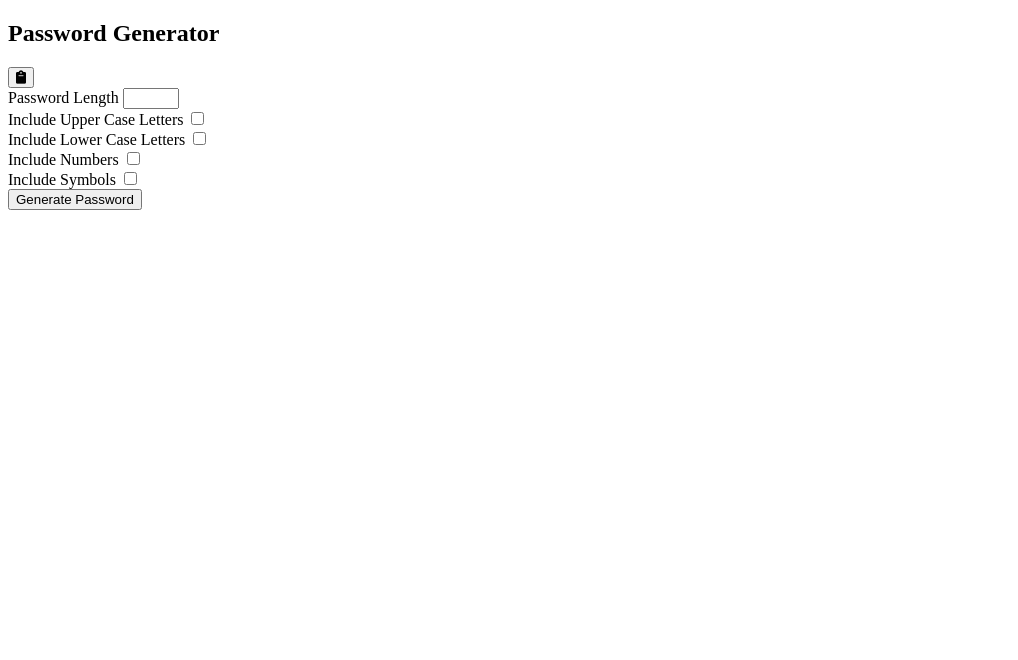
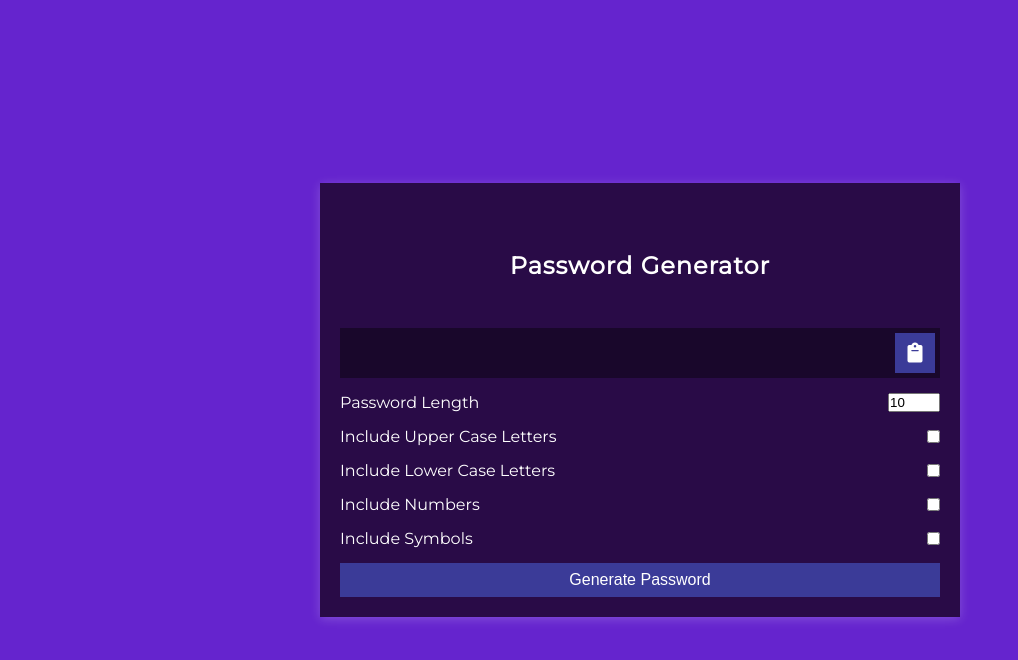
Before and after one commit to dhairyaj/EasyPass, a plain HTML site: page passgen.html in a window 1280 px wide. Shown: the whole page, without its empty margins (0-1018 px from the left). Drawn offline with Linux system fonts and the light colour scheme.

Commit message:
Add Styles for Password Generator

```diff
--- a/passgen.html
+++ b/passgen.html
@@ -9,6 +9,9 @@
     <link rel="stylesheet" href="https://cdnjs.cloudflare.com/ajax/libs/font-awesome/6.1.1/css/all.min.css"
         integrity="sha512-KfkfwYDsLkIlwQp6LFnl8zNdLGxu9YAA1QvwINks4PhcElQSvqcyVLLD9aMhXd13uQjoXtEKNosOWaZqXgel0g=="
         crossorigin="anonymous" referrerpolicy="no-referrer" />
+
+    <!--Custom CSS-->
+    <link rel="stylesheet" href="styles.css">
 
     <title>EasyPass - Password Generator</title>
 </head>
@@ -22,23 +25,23 @@
             </button>
         </div>
         <div class="pw-gen-options">
-            <div class="pn-gen-option">
+            <div class="pw-gen-option">
                 <label for="numberofcharacters">Password Length</label>
-                <input type="number" id="numberofcharacters" min="4" max="20">
+                <input type="number" id="numberofcharacters" min="4" max="30" value="10">
             </div>
-            <div class="pn-gen-option">
+            <div class="pw-gen-option">
                 <label for="uppercase">Include Upper Case Letters</label>
                 <input type="checkbox" id="uppercase">
             </div>
-            <div class="pn-gen-option">
+            <div class="pw-gen-option">
                 <label for="lowercase">Include Lower Case Letters</label>
                 <input type="checkbox" id="lowercase">
             </div>
-            <div class="pn-gen-option">
+            <div class="pw-gen-option">
                 <label for="numbers">Include Numbers</label>
                 <input type="checkbox" id="numbers">
             </div>
-            <div class="pn-gen-option">
+            <div class="pw-gen-option">
                 <label for="symbols">Include Symbols</label>
                 <input type="checkbox" id="symbols">
             </div>
--- /dev/null
+++ b/styles.css
@@ -0,0 +1,107 @@
+/* Fonts Import */
+@import url('https://fonts.googleapis.com/css2?family=Montserrat&display=swap');
+
+/* Global Styles */
+*, *::after, *::before {
+    margin: 0;
+    padding: 0;
+    box-sizing: border-box;
+}
+
+body {
+    background-color: #6524ce;
+    width: 100vw;
+    height: 100vh;
+    display: flex;
+    justify-content: center;
+    align-items: center;
+    color: white;
+    font-family: 'Montserrat', sans-serif;
+}
+
+/* EasyPass - Password Generator Styles*/
+
+.pw-gen-container {
+    background-color: rgb(41, 11, 71);
+    width: 50%;
+    margin: 1rem 2rem;
+    display: flex;
+    flex-direction: column;
+    align-items: center;
+    box-shadow: 0px 2px 10px rgba(255, 255, 255, 0.2);
+	padding: 20px;
+}
+
+.pw-gen-container h2 {
+    margin: 3rem;
+    text-align: center;
+    letter-spacing: 1px;
+}
+
+.pw-gen-output {
+	background-color: rgba(0, 0, 0, 0.4);
+	display: flex;
+	justify-content: flex-start;
+	align-items: center;
+	position: relative;
+	font-size: 18px;
+	letter-spacing: 1px;
+	padding: 12px 10px;
+	height: 50px;
+	width: 100%;
+}
+
+.pw-gen-output #generatedpassword {
+  	word-wrap: break-word;
+	max-width: calc(100% - 40px);
+}
+
+.pw-gen-output .copybtn {
+	font-size: 20px;
+	position: absolute;
+	top: 5px;
+	right: 5px;
+	height: 40px;
+	width: 40px;
+}
+
+.copybtn {
+	border: none;
+	color: #fff;
+	cursor: pointer;
+	font-size: 16px;
+	padding: 8px 12px;
+	background-color: #3B3B98;
+}
+
+.pw-gen-options {
+    width: 100%;
+}
+
+.pw-gen-option {
+	display: flex;
+	justify-content: space-between;
+	align-items: center;
+	margin: 15px 0;
+}
+
+.pw-gen-option input[type=checkbox] {
+	margin-right: 0;
+}
+
+.pw-gen-btn {
+    display: block;
+    border: none;
+	color: #fff;
+	cursor: pointer;
+	font-size: 16px;
+	padding: 8px 12px;
+	background-color: #3B3B98;
+    width: 100%;
+}
+
+@media screen and (max-width: 400px) {
+	.pw-gen-output {
+		font-size: 14px;
+	}
+}
```
